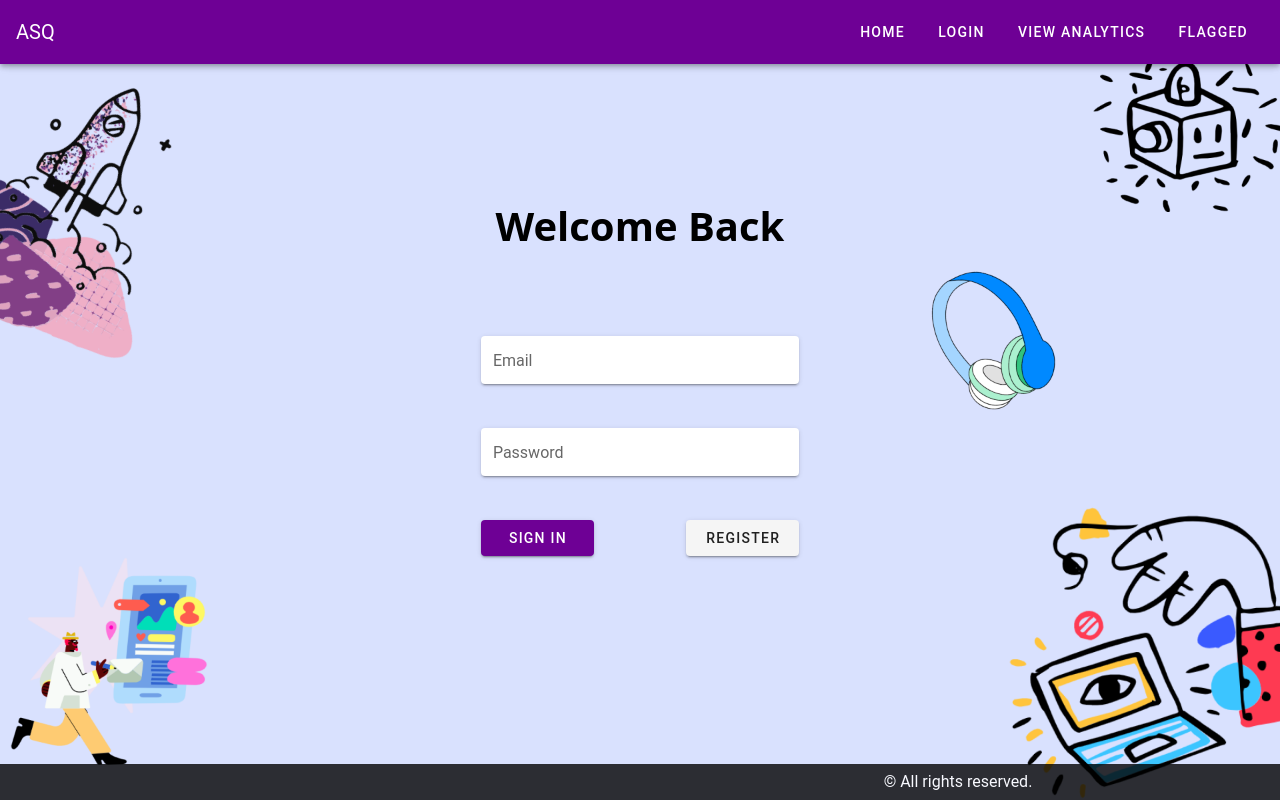
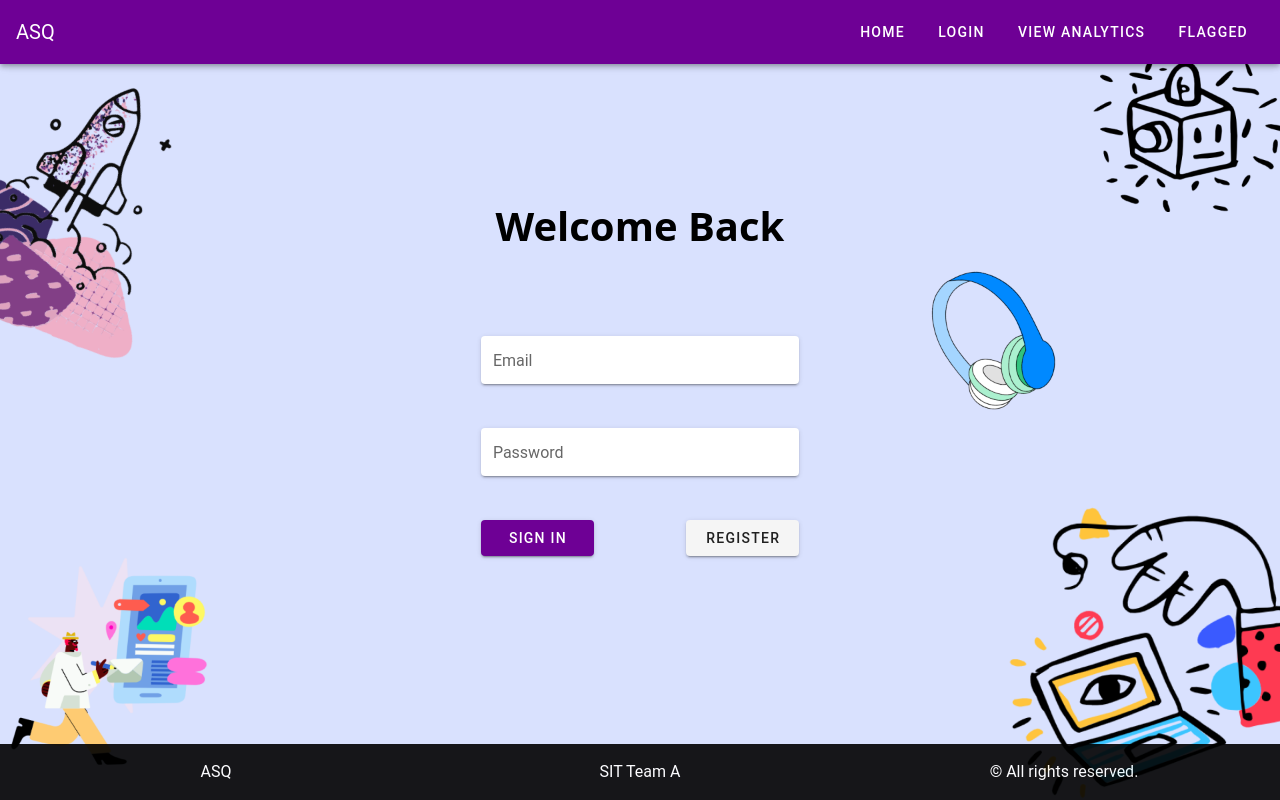
Before and after one commit to Tiaa-Hackathon/Frontend, a Vue app: page /login in a window 1280 px wide. Built offline with nearby package versions, Linux system fonts and the light colour scheme; what vue-quill-editor would draw is missing.

Commit message:
footer changed

```diff
--- a/src/components/Footer.vue
+++ b/src/components/Footer.vue
@@ -1,9 +1,15 @@
 <template>
-    <v-footer color="black" style="opacity: 0.8;"  app>
+    <v-footer color="black" style="opacity: 0.9; height: 7vh;"  app >
       <v-row align="center" justify="center">
-        <v-col md="6" sm="8" xs="12" class="text-center">
+        <v-col md="4" sm="8" xs="12" class="text-center">
+            <span class="white--text">ASQ</span>
         </v-col>
-        <v-col md="6" sm="4" xs="12" class="text-center">
+
+        <v-col md="4" sm="8" xs="12" class="text-center">
+            <span class="white--text">SIT Team A</span>
+        </v-col>
+
+        <v-col md="4" sm="4" xs="12" class="text-center">
           <span class="white--text">&copy; All rights reserved.</span>
         </v-col>
       </v-row>
```
